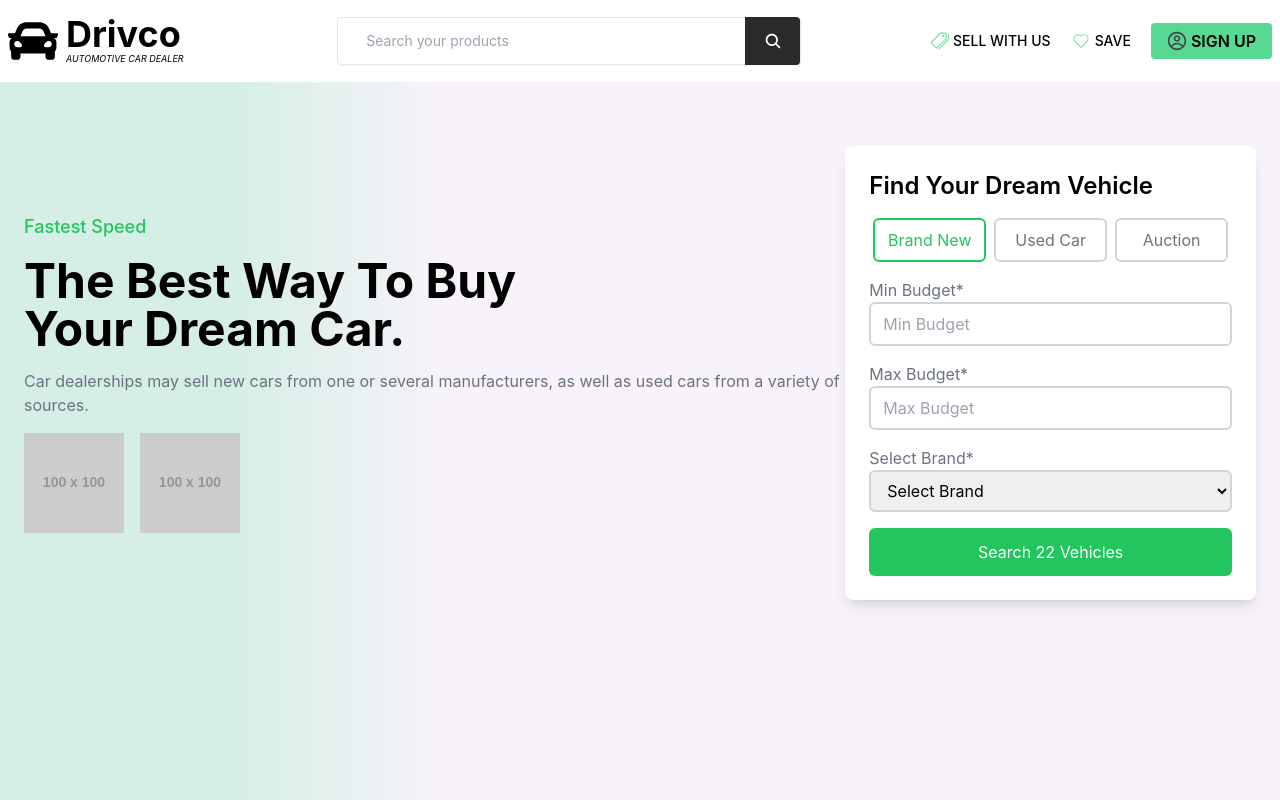
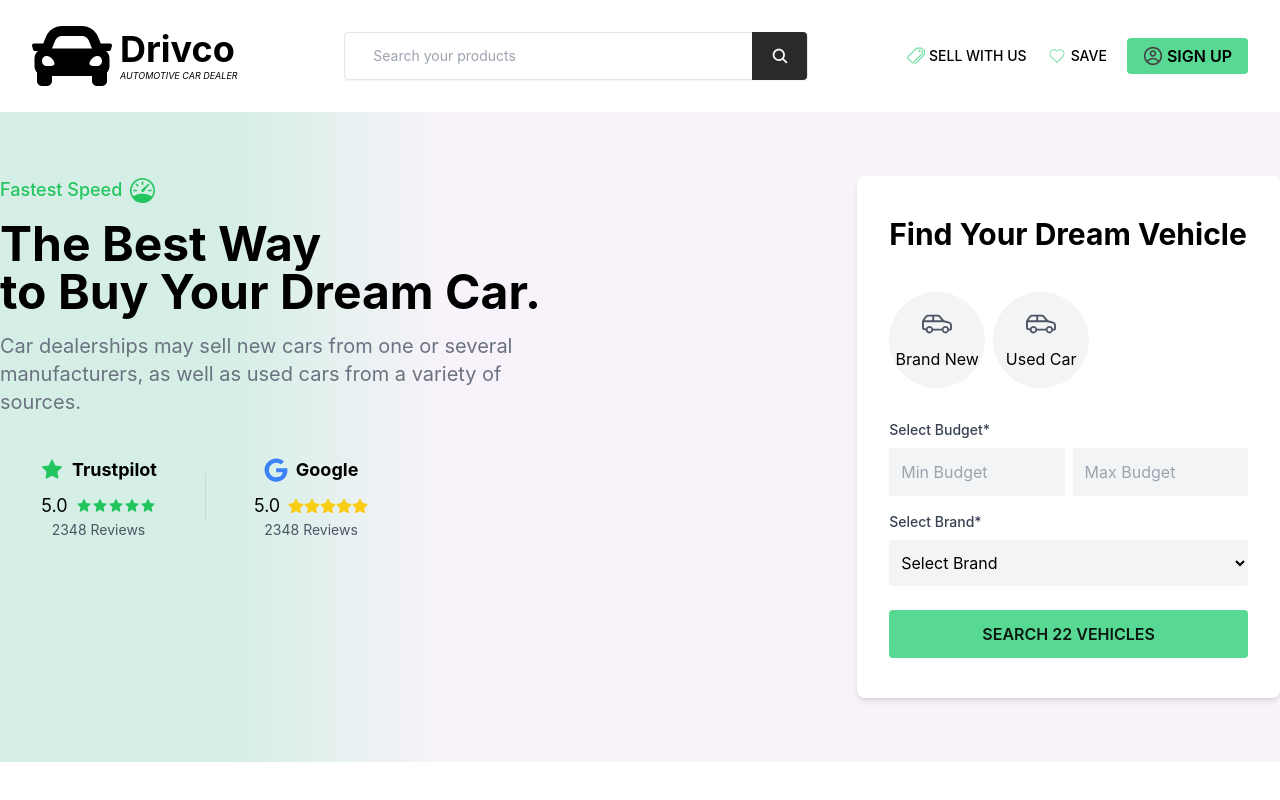
Before and after one commit to ashutosh-dgksocial/moto-platform, a React (Vite) app: page / in a window 1280 px wide. Built offline with nearby package versions, Linux system fonts and the light colour scheme.

Commit message:
app header done hero sectoin 80% done

```diff
--- /dev/null
+++ b/src/components/Hamburger/Hamburger.tsx
@@ -0,0 +1,39 @@
+import React, { useState } from "react";
+
+const Hamburger: React.FC = () => {
+  const [isOpen, setIsOpen] = useState(false);
+
+  const handleClick = () => {
+    setIsOpen(!isOpen);
+  };
+
+  return (
+    <button
+      onClick={handleClick}
+      className="flex flex-col items-end justify-center gap-1"
+    >
+      {/* First span */}
+      <span
+        className={`block h-0.5 w-9 rounded-sm bg-gray-800 transition-all duration-300 ease-out ${
+          isOpen ? "translate-y-1 rotate-45" : "-translate-y-0.5"
+        }`}
+      ></span>
+
+      {/* Second span */}
+      <span
+        className={`my-0.5 block h-0.5 w-7 rounded-sm bg-gray-800 transition-all duration-300 ease-out ${
+          isOpen ? "opacity-0" : "opacity-100"
+        }`}
+      ></span>
+
+      {/* Third span */}
+      <span
+        className={`block h-0.5 bg-gray-800 rounded-sm transition-all duration-300 ease-out ${
+          isOpen ? "w-9 -translate-y-1 -rotate-45" : "w-5 translate-y-0.5"
+        }`}
+      ></span>
+    </button>
+  );
+};
+
+export default Hamburger;
--- a/src/index.css
+++ b/src/index.css
@@ -5,7 +5,6 @@
 body {
   /* background-color: #f0f0f0; */
   font-family: Inter, system-ui, Avenir, Helvetica, Arial, sans-serif;
-  background: linear-gradient(90deg, #caeadfc9 18%, #f8f3fa 35%);
   margin: 0;
   padding: 0;
 }
--- a/src/sections/AppHeader/AppHeader.tsx
+++ b/src/sections/AppHeader/AppHeader.tsx
@@ -2,21 +2,26 @@ import { IoIosSearch } from "react-icons/io";
 import ButtonSecondary from "../../components/ButtonSecondary/ButtonSecondary";
 import { FaCar } from "react-icons/fa";
 // import { Link } from "react-router-dom";
-import { IoPricetagsOutline, IoSearch } from "react-icons/io5";
+import {
+  IoBagCheckOutline,
+  IoPricetagsOutline,
+  IoSearch,
+} from "react-icons/io5";
 import { CiHeart } from "react-icons/ci";
 import { CgProfile } from "react-icons/cg";
+import Hamburger from "../../components/Hamburger/Hamburger";
 
 const AppHeader = () => {
   return (
     <header className="bg-white">
-      <div className="container mx-auto flex items-center justify-between py-4 px-2">
+      <div className="container mx-auto flex items-center justify-between px-4 py-4 md:px-8">
         {/* Logo */}
-        <div className="mr-6 flex items-center space-x-2">
+        <div className="mr-1 flex items-center space-x-2 md:mr-6">
           <div>
-            <FaCar size={50} />
+            <FaCar className="h-10 w-10 md:h-20 md:w-20" />
           </div>
           <div className="flex flex-col">
-            <h1 className="text-4xl font-bold leading-9">Drivco</h1>
+            <h1 className="text-2xl font-bold leading-9 md:text-4xl">Drivco</h1>
             <p className="text-[9px] italic">AUTOMOTIVE CAR DEALER</p>
           </div>
         </div>
@@ -28,27 +33,40 @@ const AppHeader = () => {
               placeholder="Search your products"
               className="w-full border-0 bg-[white] px-3 text-gray-600 focus:bg-white focus:outline-none focus:ring-0"
             />
-            <button className="ml-2 flex h-[auto] w-[65px] items-center justify-center rounded-[4px] rounded-l-none bg-[#2b2a2a] font-semibold text-white md:h-[48px]">
+            <ButtonSecondary className="ml-2 flex h-[auto] w-[65px] items-center justify-center rounded-[4px] rounded-l-none bg-[#2b2a2a] font-semibold text-white md:h-[48px]">
               <IoSearch size={18} />
-            </button>
+            </ButtonSecondary>
           </label>
         </div>
         {/* Right actions */}
-        <div className="flex items-center space-x-5">
+        <div className="ml-4 flex items-center space-x-5">
           <p className="hidden items-center text-sm font-medium lg:flex">
             <IoPricetagsOutline size={18} className="text-[#58d992dc]" />
-            <span className="ml-1">SELL WITH US</span>
+            <span className="ml-1 text-nowrap">SELL WITH US</span>
           </p>
-          <p className="flex items-center text-sm font-medium">
+          <p className="hidden items-center text-sm font-medium md:flex lg:flex">
             <CiHeart size={20} className="text-[#58d992dc]" />
             <span className="ml-1">SAVE</span>
           </p>
-          <button className="flex items-center text-nowrap rounded-[4px] bg-[#58d993] px-4 py-2 text-sm text-black">
-            <CgProfile size={20} className="hidden text-[#454545] lg:flex" />
+          <ButtonSecondary className="hidden items-center text-nowrap rounded-[4px] bg-[#58d993] px-4 py-2 text-sm text-black md:flex lg:flex">
+            <CgProfile size={20} className="text-[#454545] lg:flex" />
             <span className="ml-1 text-[12px] font-semibold lg:text-[16px]">
               SIGN UP
             </span>
-          </button>
+          </ButtonSecondary>
+          {/* Custom size using Tailwind classes */}
+
+          <a
+            href="#"
+            className="flex cursor-pointer items-center duration-200 hover:text-[#58d992dc] md:hidden"
+          >
+            <IoBagCheckOutline />
+            <span className="ml-1 text-nowrap font-semibold">Cart (0)</span>
+
+            <div className="ml-2">
+              <Hamburger />
+            </div>
+          </a>
         </div>
       </div>
     </header>
--- a/src/sections/hero-section/HeroSection.tsx
+++ b/src/sections/hero-section/HeroSection.tsx
@@ -1,91 +1,125 @@
-import React from "react";
+import { AiFillStar } from "react-icons/ai";
+import { BsSpeedometer } from "react-icons/bs";
+import { FaGoogle, FaStar } from "react-icons/fa";
+import { LiaCarSideSolid } from "react-icons/lia";
 
 type Props = {};
 
 const HeroSection = (props: Props) => {
   return (
-    <div>
-      {/* Hero Section */}
-      <section className="container mx-auto flex flex-col items-center justify-between space-y-8 px-6 py-16 md:flex-row md:space-y-0">
-        {/* Text */}
-        <div className="w-full space-y-4 md:w-2/3">
-          <p className="text-lg font-medium text-green-500">Fastest Speed</p>
-          <h2 className="text-5xl font-bold">
-            The Best Way To Buy <br /> Your Dream Car.
+    <div
+      style={{
+        background: "linear-gradient(90deg, #caeadfc9 18%, #f8f3fa 35%)",
+      }}
+    >
+      <section className="container mx-auto flex flex-col items-start gap-5 justify-center space-y-8 py-10 md:flex-row md:space-y-0 md:py-16">
+        {/* Left Panel */}
+        <div className="w-full space-y-4 md:w-[70%]">
+          <p className="flex items-center gap-2 text-lg font-medium text-green-500">
+            <span>Fastest Speed </span>
+            <BsSpeedometer size={25} />
+          </p>
+          <h2 className="text-left text-3xl font-bold md:text-5xl">
+            The Best Way <br />
+            to Buy Your Dream Car.
           </h2>
-          <p className="text-gray-500">
+          <p className="w-[70%] text-left text-xl text-gray-500">
             Car dealerships may sell new cars from one or several manufacturers,
             as well as used cars from a variety of sources.
           </p>
-          <div className="flex space-x-4">
-            <img src="https://via.placeholder.com/100" alt="Trustpilot" />
-            <img src="https://via.placeholder.com/100" alt="Google" />
+
+          {/* Trust rating */}
+          <div className="flex flex-col items-center justify-start p-6 md:flex-row">
+            {/* Trustpilot Section */}
+            <div className="mx-4 mb-4 flex flex-col text-center md:mb-0">
+              <div className="mb-2 flex items-center justify-center">
+                <AiFillStar className="mr-2 text-2xl text-green-500" />
+                <span className="text-lg font-bold">Trustpilot</span>
+              </div>
+              <div className="flex items-center justify-center">
+                <span className="mr-2 text-lg">5.0</span>
+                <div className="flex">
+                  {[...Array(5)].map((_, index) => (
+                    <AiFillStar key={index} className="text-green-500" />
+                  ))}
+                </div>
+              </div>
+              <span className="text-sm text-gray-600">2348 Reviews</span>
+            </div>
+
+            {/* Divider */}
+            <div className="mx-8 hidden h-12 w-px bg-gray-300 md:block" />
+
+            {/* Google Section */}
+            <div className="mx-4 flex flex-col text-center">
+              <div className="mb-2 flex items-center justify-center">
+                <FaGoogle className="mr-2 text-2xl text-blue-500" />
+                <span className="text-lg font-bold">Google</span>
+              </div>
+              <div className="flex items-center justify-center">
+                <span className="mr-2 text-lg">5.0</span>
+                <div className="flex">
+                  {[...Array(5)].map((_, index) => (
+                    <FaStar key={index} className="text-yellow-400" />
+                  ))}
+                </div>
+              </div>
+              <span className="text-sm text-gray-600">2348 Reviews</span>
+            </div>
           </div>
         </div>
 
         {/* Search Panel */}
-        <div className="w-full rounded-lg bg-white p-6 shadow-lg md:w-1/3">
-          <h3 className="mb-4 text-2xl font-semibold">
-            Find Your Dream Vehicle
-          </h3>
-          <div className="mb-4 flex justify-between">
-            <button className="mx-1 flex-1 rounded-md border-2 border-green-500 py-2 text-green-500">
-              Brand New
+        <div className="w-full rounded-lg bg-white px-8 py-10 shadow-md md:w-[35%]">
+          <h1 className="mb-6 text-3xl font-bold">Find Your Dream Vehicle</h1>
+          {/* Search Options */}
+
+          <div className="mb-4 flex justify-start gap-2 py-4">
+            <button className="flex h-24 w-24 flex-col items-center justify-center rounded-full bg-gray-100 text-center transition-all duration-300 ease-in-out hover:bg-white hover:shadow-lg focus:bg-[#58d993] focus:text-white">
+              <LiaCarSideSolid className="text-3xl text-gray-600 focus:text-white" />
+              <span className="mt-2">Brand New</span>
             </button>
-            <button className="mx-1 flex-1 rounded-md border-2 border-gray-300 py-2 text-gray-500">
-              Used Car
-            </button>
-            <button className="mx-1 flex-1 rounded-md border-2 border-gray-300 py-2 text-gray-500">
-              Auction
+            <button className="flex h-24 w-24 flex-col items-center justify-center rounded-full bg-gray-100 text-center transition-all duration-300 ease-in-out hover:bg-white hover:shadow-lg focus:bg-[#58d993] focus:text-white">
+              <LiaCarSideSolid className="text-3xl text-gray-600" />
+              <span className="mt-2">Used Car</span>
             </button>
           </div>
 
           {/* Budget Selection */}
-          <div className="mb-4 space-y-4">
-            <div>
-              <label htmlFor="minBudget" className="block text-gray-500">
-                Min Budget*
-              </label>
+          <div className="mb-4">
+            <label className="mb-2 block text-sm font-medium text-gray-700">
+              Select Budget*
+            </label>
+            <div className="flex space-x-2">
               <input
-                id="minBudget"
                 type="number"
-                className="w-full rounded-md border-2 border-gray-300 px-3 py-2"
                 placeholder="Min Budget"
+                className="w-[100%] flex-grow rounded-[3px] bg-gray-100 px-3 py-3 focus:outline-none focus:ring-0 focus:ring-blue-500"
               />
-            </div>
-
-            <div>
-              <label htmlFor="maxBudget" className="block text-gray-500">
-                Max Budget*
-              </label>
               <input
-                id="maxBudget"
                 type="number"
-                className="w-full rounded-md border-2 border-gray-300 px-3 py-2"
                 placeholder="Max Budget"
+                className="w-[100%] flex-grow rounded-[3px] bg-gray-100 px-3 py-3 focus:outline-none focus:ring-0 focus:ring-blue-500"
               />
             </div>
           </div>
 
           {/* Brand Selection */}
-          <div className="mb-4">
-            <label htmlFor="brand" className="block text-gray-500">
+          <div className="mb-6">
+            <label className="mb-2 block text-sm font-medium text-gray-700">
               Select Brand*
             </label>
-            <select
-              id="brand"
-              className="w-full rounded-md border-2 border-gray-300 px-3 py-2"
-            >
+            <select className="block w-full rounded-[3px] bg-gray-100 p-2 py-3 focus:outline-none focus:ring-1 focus:ring-blue-500">
               <option>Select Brand</option>
-              <option>Toyota</option>
-              <option>Ford</option>
-              <option>BMW</option>
-              <option>Mercedes</option>
+              <option>Brand 1</option>
+              <option>Brand 2</option>
+              <option>Brand 3</option>
             </select>
           </div>
 
-          <button className="w-full rounded-md bg-green-500 py-3 text-white">
-            Search 22 Vehicles
+          {/* Search Button */}
+          <button className="w-full rounded bg-[#58d993] py-3 font-semibold text-[#000000e1] hover:bg-[#41b374] hover:duration-300">
+            SEARCH 22 VEHICLES
           </button>
         </div>
       </section>
```
